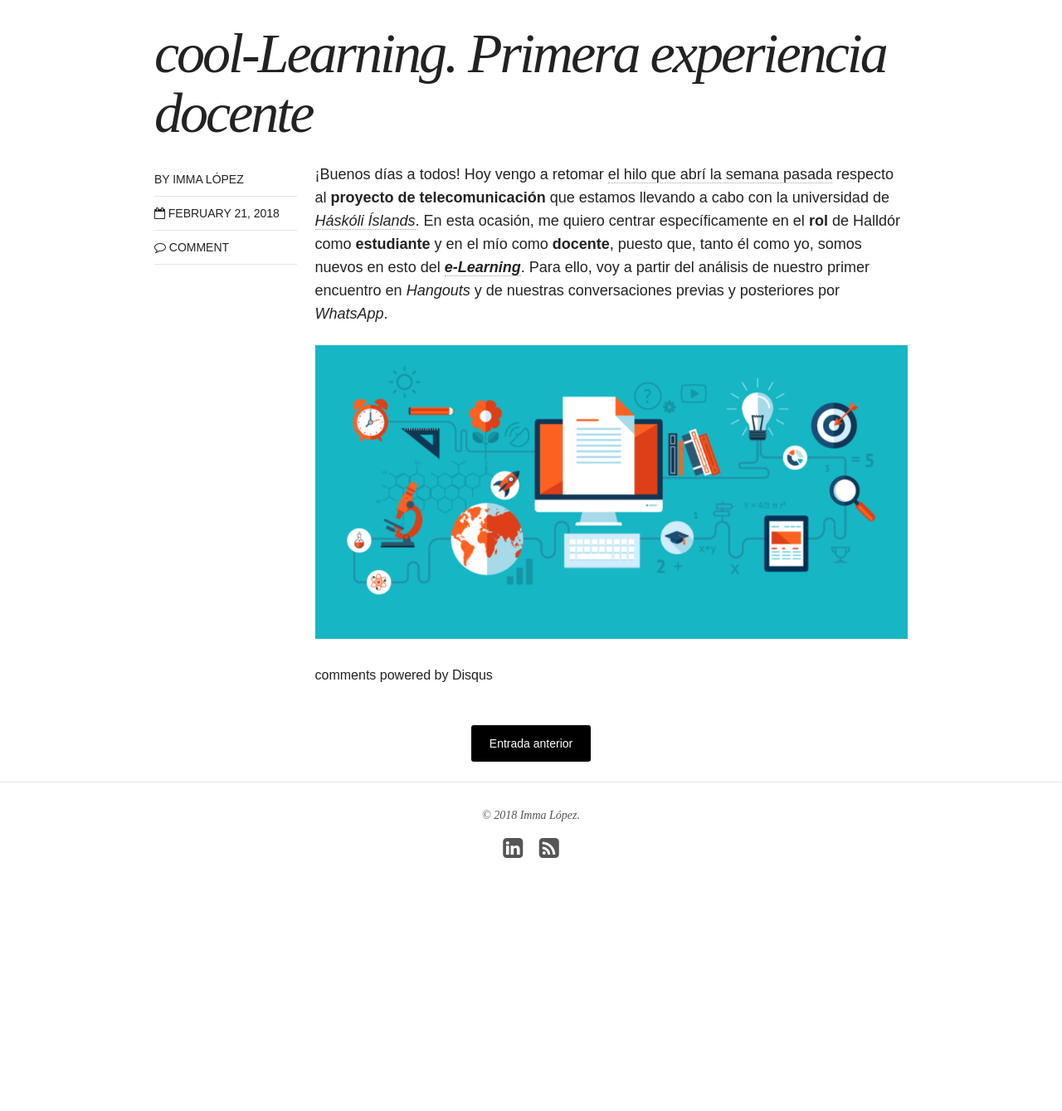
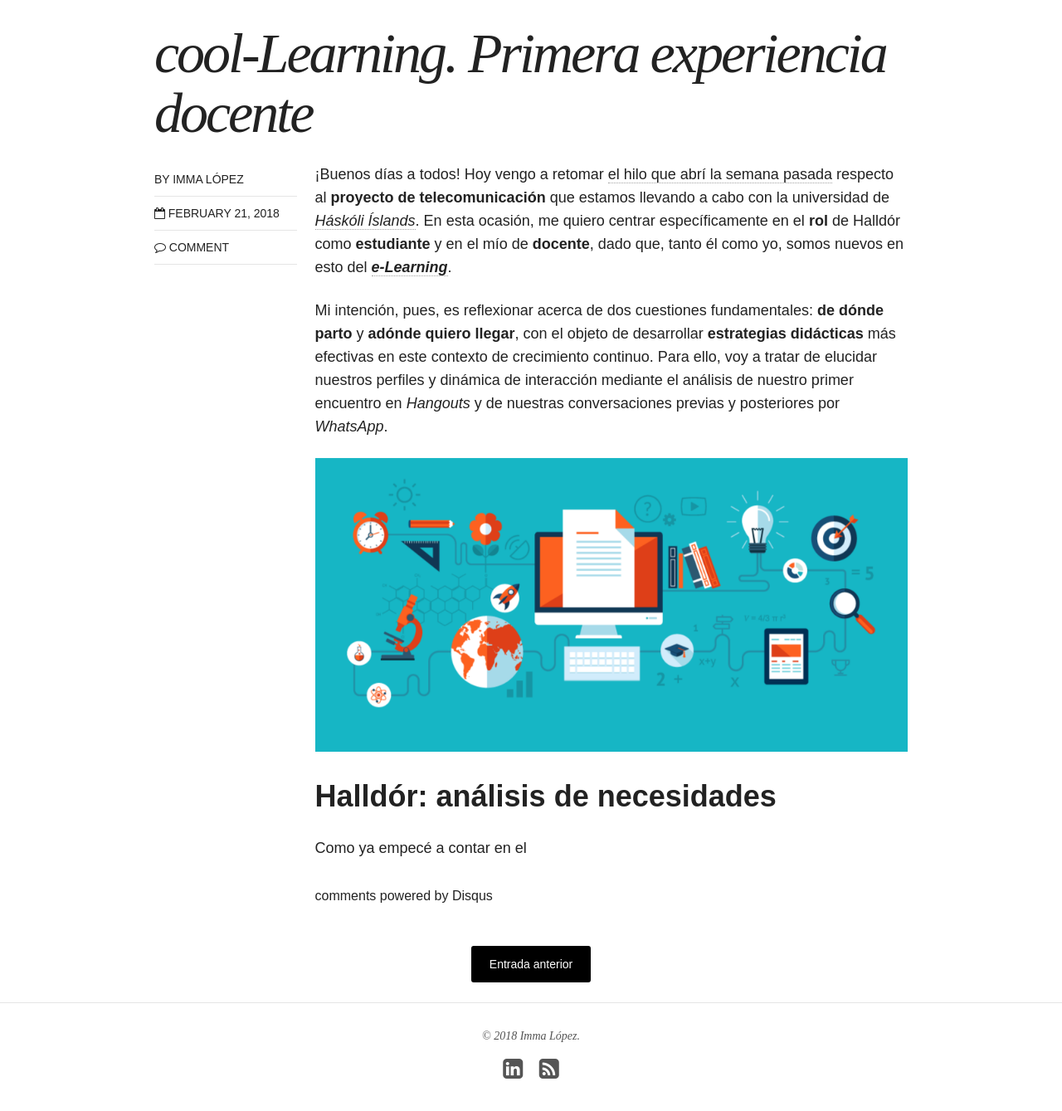
Before and after one commit to immalopez/immalopez.github.io, a Jekyll site: the page built from _posts/blog/2018-02-21-e-learning-1.md, in a window 1280 px wide and 1400 px high, scrolled down 448 px. Shown: the top 1339 px of the window at 83% size. Built offline with Jekyll 4.4.1, drawn with Linux system fonts in a browser that asks for light colours; nearby versions of some CDN libraries; comment, search, counter and statistics services are not loaded; before the commit the page ends 1582 px from its top, so only the background shows below that.

Commit message:
Update 2018-02-21-e-learning-1.md

```diff
--- a/_posts/blog/2018-02-21-e-learning-1.md
+++ b/_posts/blog/2018-02-21-e-learning-1.md
@@ -11,6 +11,12 @@ image:
 # modified: 2016-06-01T14:19:19-04:00
 ---
 
-¡Buenos días a todos! Hoy vengo a retomar [el hilo que abrí la semana pasada]( https://immalopez.github.io/blog/halldor-primera-toma/) respecto al **proyecto de telecomunicación** que estamos llevando a cabo con la universidad de [_Háskóli Íslands_](http://english.hi.is). En esta ocasión, me quiero centrar específicamente en el **rol** de Halldór como **estudiante** y en el mío como **docente**, puesto que, tanto él como yo, somos nuevos en esto del [**_e-Learning_**](http://www.cfp.us.es/e-learning-definicion-y-caracteristicas). Para ello, voy a partir del análisis de nuestro primer encuentro en _Hangouts_ y de nuestras conversaciones previas y posteriores por _WhatsApp_.
+¡Buenos días a todos! Hoy vengo a retomar [el hilo que abrí la semana pasada]( https://immalopez.github.io/blog/halldor-primera-toma/) respecto al **proyecto de telecomunicación** que estamos llevando a cabo con la universidad de [_Háskóli Íslands_](http://english.hi.is). En esta ocasión, me quiero centrar específicamente en el **rol** de Halldór como **estudiante** y en el mío de **docente**, dado que, tanto él como yo, somos nuevos en esto del [**_e-Learning_**](http://www.cfp.us.es/e-learning-definicion-y-caracteristicas).
+
+Mi intención, pues, es reflexionar acerca de dos cuestiones fundamentales: **de dónde parto** y **adónde quiero llegar**, con el objeto de desarrollar **estrategias didácticas** más efectivas en este contexto de crecimiento continuo. Para ello, voy a tratar de elucidar nuestros perfiles y dinámica de interacción mediante el análisis de nuestro primer encuentro en _Hangouts_ y de nuestras conversaciones previas y posteriores por _WhatsApp_.
 
 ![eLearning](/images/Screen Shot 2018-02-25 at 10.29.22.png)
+
+# Halldór: análisis de necesidades
+
+Como ya empecé a contar en el
```
